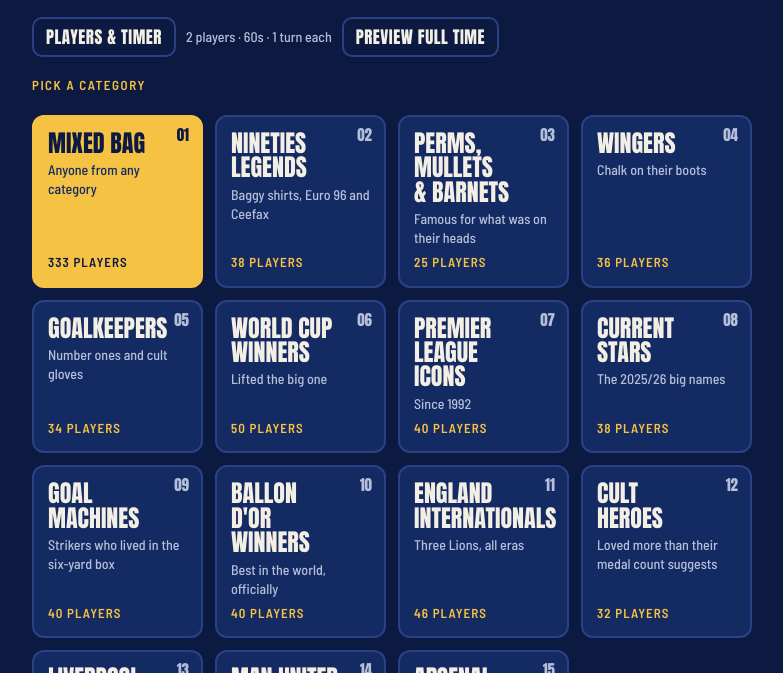
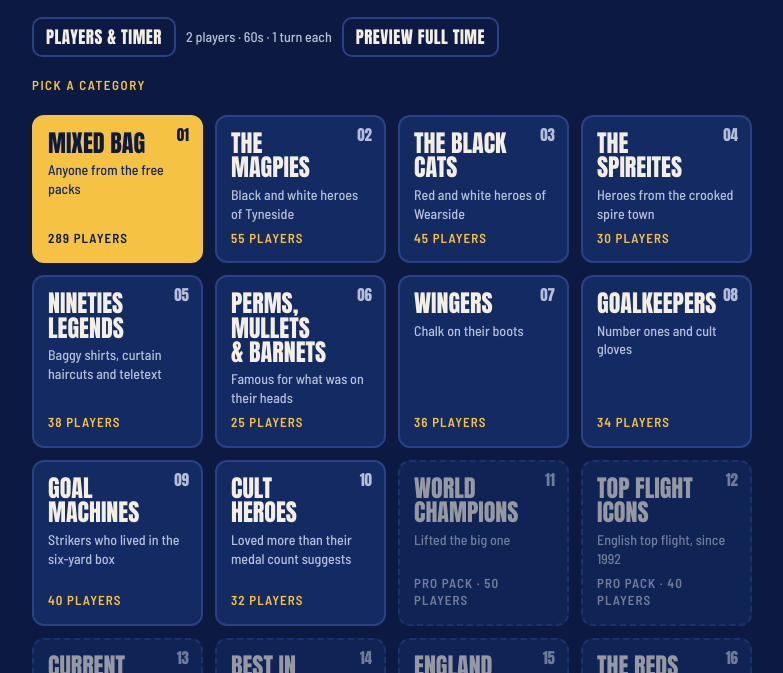
Before and after one commit to matt-jeffries/heads-gone, a plain HTML site: page index.html in a window 1280 px wide. Shown: the part 183-856 px from the top of the page, without its empty margins (248-1031 px from the left). Drawn offline with Linux system fonts and the light colour scheme.

Commit message:
Add Magpies, Black Cats and Spireites packs; 10 free packs, rest Pro
Rename packs to drop club, ground and competition brand names.

Co-Authored-By: Claude Opus 5.5 <noreply@anthropic.com>
Claude-Session: https://claude.ai/code/session_019859f77RENN1iitU1oho5E

```diff
--- a/categories.js
+++ b/categories.js
@@ -2,27 +2,39 @@
 // Wikidata-generated ones (written to wikidata-categories.js).
 window.CATEGORIES = [
   {
-    id: "90s", name: "Nineties Legends", blurb: "Baggy shirts, Euro 96 and Ceefax",
+    id: "magpies", free: true, name: "The Magpies", blurb: "Black and white heroes of Tyneside",
+    players: ["Alan Shearer","Jackie Milburn","Malcolm Macdonald","Hughie Gallacher","Bobby Moncur","Kevin Keegan","Peter Beardsley","Terry McDermott","Chris Waddle","Paul Gascoigne","Andy Cole","Les Ferdinand","David Ginola","Faustino Asprilla","Rob Lee","Philippe Albert","Steve Watson","Warren Barton","John Beresford","Pavel Srníček","Steve Howey","Lee Clark","Shay Given","Gary Speed","Nolberto Solano","Craig Bellamy","Laurent Robert","Kieron Dyer","Michael Owen","Obafemi Martins","Hatem Ben Arfa","Yohan Cabaye","Papiss Cissé","Demba Ba","Cheick Tioté","Fabricio Coloccini","Jonás Gutiérrez","Tim Krul","Moussa Sissoko","Jamaal Lascelles","Miguel Almirón","Allan Saint-Maximin","Callum Wilson","Joelinton","Bruno Guimarães","Kieran Trippier","Nick Pope","Sven Botman","Fabian Schär","Dan Burn","Sean Longstaff","Jacob Murphy","Alexander Isak","Anthony Gordon","Sandro Tonali"]
+  },
+  {
+    id: "blackcats", free: true, name: "The Black Cats", blurb: "Red and white heroes of Wearside",
+    players: ["Raich Carter","Bobby Gurney","Len Shackleton","Charlie Hurley","Jim Montgomery","Ian Porterfield","Dennis Tueart","Gary Rowell","Gary Bennett","Marco Gabbiadini","Kevin Ball","Niall Quinn","Kevin Phillips","Michael Gray","Thomas Sørensen","Stefan Schwarz","Julio Arca","Dwight Yorke","Kenwyne Jones","Djibril Cissé","Darren Bent","Asamoah Gyan","Jordan Henderson","Lee Cattermole","Craig Gordon","Phil Bardsley","Sebastian Larsson","John O'Shea","Wes Brown","Simon Mignolet","Stéphane Sessègnon","Steven Fletcher","Fabio Borini","Jermain Defoe","Patrick van Aanholt","Jordan Pickford","Lamine Koné","Aiden McGeady","Luke O'Nien","Ross Stewart","Jack Clarke","Dan Neil","Patrick Roberts","Jobe Bellingham","Chris Rigg"]
+  },
+  {
+    id: "spireites", free: true, name: "The Spireites", blurb: "Heroes from the crooked spire town",
+    players: ["Gordon Banks","Ernie Moss","Dave Blakey","Alan Birch","Sean Dyche","Kevin Davies","Jonathan Howard","Andy Morris","Tony Lormor","Chris Beaumont","Billy Mercer","Jamie Hewitt","Mark Jules","Darren Carr","Jack Lester","Jamie Ward","Derek Niven","Craig Westcarr","Tommy Lee","Sam Hird","Jordan Bowery","Kristian Dennis","Jamie Grimes","Liam Mandeville","Joe Quigley","Armando Dobra","Will Grigg","Tom Naylor","Mike Jones","Ryan Colclough"]
+  },
+  {
+    id: "90s", free: true, name: "Nineties Legends", blurb: "Baggy shirts, curtain haircuts and teletext",
     players: ["Alan Shearer","Eric Cantona","Ryan Giggs","Dennis Bergkamp","Gianfranco Zola","Paul Gascoigne","Ian Wright","Roberto Baggio","Ronaldo Nazário","Zinedine Zidane","Gabriel Batistuta","Paolo Maldini","George Weah","Peter Schmeichel","Matt Le Tissier","Jürgen Klinsmann","David Ginola","Robbie Fowler","Steve McManaman","Teddy Sheringham","Andy Cole","Tony Adams","Stuart Pearce","David Seaman","Les Ferdinand","Fabrizio Ravanelli","Juninho","Hristo Stoichkov","Romário","Gheorghe Hagi","Davor Šuker","Michael Owen","Roy Keane","Paul Ince","Patrick Vieira","Emmanuel Petit","Marc Overmars","Ole Gunnar Solskjær"]
   },
   {
-    id: "hair", name: "Perms, Mullets & Barnets", blurb: "Famous for what was on their heads",
+    id: "hair", free: true, name: "Perms, Mullets & Barnets", blurb: "Famous for what was on their heads",
     players: ["Kevin Keegan","Chris Waddle","Carlos Valderrama","Ruud Gullit","Barry Venison","Rudi Völler","Terry McDermott","Graeme Souness","Jason Lee","Taribo West","David Seaman","Roberto Baggio","Ronaldo Nazário","Marouane Fellaini","David Luiz","Carles Puyol","Abel Xavier","Alexi Lalas","Andrea Pirlo","Zlatan Ibrahimović","Gareth Bale","Mario Balotelli","Djibril Cissé","Jack Grealish","Paul Pogba"]
   },
   {
-    id: "wingers", name: "Wingers", blurb: "Chalk on their boots",
+    id: "wingers", free: true, name: "Wingers", blurb: "Chalk on their boots",
     players: ["Ryan Giggs","Cristiano Ronaldo","Arjen Robben","Franck Ribéry","Mohamed Salah","Sadio Mané","Raheem Sterling","Eden Hazard","Luís Figo","Marc Overmars","David Ginola","Garrincha","Stanley Matthews","George Best","Chris Waddle","John Barnes","Steve McManaman","Damien Duff","Robert Pires","Ashley Young","Aaron Lennon","Theo Walcott","Riyad Mahrez","Bukayo Saka","Vinícius Júnior","Leroy Sané","Kingsley Coman","Ángel Di María","Ricardo Quaresma","Nani","Antonio Valencia","Adama Traoré","Wilfried Zaha","Jack Grealish","Khvicha Kvaratskhelia","Lamine Yamal"]
   },
   {
-    id: "keepers", name: "Goalkeepers", blurb: "Number ones and cult gloves",
+    id: "keepers", free: true, name: "Goalkeepers", blurb: "Number ones and cult gloves",
     players: ["Peter Schmeichel","David Seaman","Gianluigi Buffon","Iker Casillas","Manuel Neuer","Petr Čech","Edwin van der Sar","Oliver Kahn","Lev Yashin","Gordon Banks","Peter Shilton","Pat Jennings","Neville Southall","Bruce Grobbelaar","José Luis Chilavert","René Higuita","Jorge Campos","Thibaut Courtois","Alisson Becker","Ederson","David de Gea","Jordan Pickford","Hugo Lloris","Joe Hart","Brad Friedel","Tim Howard","Shay Given","Jens Lehmann","Emiliano Martínez","Jan Oblak","Marc-André ter Stegen","Gianluigi Donnarumma","Kasper Schmeichel","David James"]
   },
   {
-    id: "worldcup", name: "World Cup Winners", blurb: "Lifted the big one",
+    id: "worldcup", name: "World Champions", blurb: "Lifted the big one",
     players: ["Pelé","Diego Maradona","Zinedine Zidane","Lionel Messi","Ronaldo Nazário","Ronaldinho","Cafu","Roberto Carlos","Rivaldo","Kylian Mbappé","Antoine Griezmann","Paul Pogba","N'Golo Kanté","Hugo Lloris","Thierry Henry","Fabien Barthez","Marcel Desailly","Lilian Thuram","Andrés Iniesta","Xavi","Iker Casillas","Sergio Ramos","Carles Puyol","David Villa","Fernando Torres","Fabio Cannavaro","Andrea Pirlo","Francesco Totti","Gianluigi Buffon","Alessandro Del Piero","Miroslav Klose","Thomas Müller","Manuel Neuer","Mario Götze","Bastian Schweinsteiger","Philipp Lahm","Bobby Moore","Geoff Hurst","Gordon Banks","Bobby Charlton","Franz Beckenbauer","Gerd Müller","Paolo Rossi","Ángel Di María","Emiliano Martínez","Julián Álvarez","Romário","Bebeto","Lothar Matthäus","Jürgen Klinsmann"]
   },
   {
-    id: "prem", name: "Premier League Icons", blurb: "Since 1992",
+    id: "prem", name: "Top Flight Icons", blurb: "English top flight, since 1992",
     players: ["Thierry Henry","Alan Shearer","Frank Lampard","Steven Gerrard","Wayne Rooney","Cristiano Ronaldo","Didier Drogba","Sergio Agüero","Mohamed Salah","Kevin De Bruyne","Harry Kane","Erling Haaland","Patrick Vieira","Roy Keane","John Terry","Rio Ferdinand","Vincent Kompany","Paul Scholes","Ryan Giggs","Eric Cantona","Dennis Bergkamp","Gianfranco Zola","Yaya Touré","David Silva","Cesc Fàbregas","Robin van Persie","Luis Suárez","Jamie Vardy","Son Heung-min","Virgil van Dijk","Ashley Cole","Gareth Bale","Eden Hazard","Michael Owen","Jermain Defoe","Peter Crouch","Matt Le Tissier","Tim Cahill","Kevin Phillips","Les Ferdinand"]
   },
   {
@@ -30,31 +42,31 @@ window.CATEGORIES = [
     players: ["Erling Haaland","Kylian Mbappé","Vinícius Júnior","Jude Bellingham","Lamine Yamal","Mohamed Salah","Harry Kane","Bukayo Saka","Cole Palmer","Phil Foden","Declan Rice","Martin Ødegaard","Pedri","Raphinha","Robert Lewandowski","Florian Wirtz","Jamal Musiala","Rodri","Federico Valverde","Alexander Isak","Bruno Fernandes","Virgil van Dijk","William Saliba","Victor Osimhen","Lautaro Martínez","Ousmane Dembélé","Khvicha Kvaratskhelia","Achraf Hakimi","Vitinha","Désiré Doué","Alexis Mac Allister","Trent Alexander-Arnold","Kevin De Bruyne","Bruno Guimarães","Michael Olise","Viktor Gyökeres","Pau Cubarsí","Jeremy Frimpong"]
   },
   {
-    id: "strikers", name: "Goal Machines", blurb: "Strikers who lived in the six-yard box",
+    id: "strikers", free: true, name: "Goal Machines", blurb: "Strikers who lived in the six-yard box",
     players: ["Alan Shearer","Thierry Henry","Ian Rush","Gary Lineker","Jimmy Greaves","Gerd Müller","Miroslav Klose","Robert Lewandowski","Zlatan Ibrahimović","Luis Suárez","Sergio Agüero","Harry Kane","Erling Haaland","Didier Drogba","Samuel Eto'o","Andriy Shevchenko","Filippo Inzaghi","Ruud van Nistelrooy","Raúl","Fernando Torres","Karim Benzema","Edinson Cavani","Gabriel Batistuta","Hernán Crespo","Christian Vieri","Romário","Michael Owen","Robbie Fowler","Andy Cole","Jermain Defoe","Wayne Rooney","Ian Wright","Teddy Sheringham","Les Ferdinand","Jamie Vardy","Peter Crouch","Emile Heskey","Dwight Yorke","Kevin Phillips","Eusébio"]
   },
   {
-    id: "ballon", name: "Ballon d'Or Winners", blurb: "Best in the world, officially",
+    id: "ballon", name: "Best in the World", blurb: "Officially crowned the planet's best",
     players: ["Lionel Messi","Cristiano Ronaldo","Luka Modrić","Karim Benzema","Rodri","Ousmane Dembélé","Kaká","Ronaldinho","Fabio Cannavaro","Andriy Shevchenko","Pavel Nedvěd","Ronaldo Nazário","Michael Owen","Luís Figo","Rivaldo","Zinedine Zidane","George Weah","Matthias Sammer","Hristo Stoichkov","Roberto Baggio","Jean-Pierre Papin","Marco van Basten","Lothar Matthäus","Ruud Gullit","Igor Belanov","Michel Platini","Paolo Rossi","Karl-Heinz Rummenigge","Kevin Keegan","Allan Simonsen","Johan Cruyff","Franz Beckenbauer","Gerd Müller","George Best","Bobby Charlton","Eusébio","Denis Law","Alfredo Di Stéfano","Lev Yashin","Stanley Matthews"]
   },
   {
-    id: "england", name: "England Internationals", blurb: "Three Lions, all eras",
+    id: "england", name: "England Internationals", blurb: "Capped for England, all eras",
     players: ["Bobby Moore","Bobby Charlton","Gary Lineker","Paul Gascoigne","Alan Shearer","David Beckham","Wayne Rooney","Steven Gerrard","Frank Lampard","John Terry","Rio Ferdinand","Ashley Cole","Michael Owen","Paul Scholes","Harry Kane","Raheem Sterling","Jordan Henderson","Bukayo Saka","Jude Bellingham","Declan Rice","Phil Foden","Jack Grealish","Marcus Rashford","Jordan Pickford","Kyle Walker","Harry Maguire","John Stones","Stuart Pearce","Tony Adams","David Seaman","Peter Shilton","Gordon Banks","Bryan Robson","Glenn Hoddle","Kevin Keegan","Chris Waddle","John Barnes","Teddy Sheringham","Peter Crouch","Emile Heskey","Jermain Defoe","Theo Walcott","Joe Cole","Gareth Southgate","Sol Campbell","Cole Palmer"]
   },
   {
-    id: "cult", name: "Cult Heroes", blurb: "Loved more than their medal count suggests",
+    id: "cult", free: true, name: "Cult Heroes", blurb: "Loved more than their medal count suggests",
     players: ["Jay-Jay Okocha","Matt Le Tissier","Paolo Di Canio","Faustino Asprilla","Juninho","Fabrizio Ravanelli","Georgi Kinkladze","Benito Carbone","Yakubu","Nwankwo Kanu","Peter Crouch","Tony Yeboah","Duncan Ferguson","Jimmy Bullard","Rory Delap","Robbie Savage","Craig Bellamy","Dimitar Berbatov","Adel Taarabt","Mario Balotelli","Vinnie Jones","Dean Windass","Kevin Davies","Nolberto Solano","Lomana LuaLua","Andy Carroll","Emmanuel Adebayor","Grant Holt","Rickie Lambert","Glenn Murray","Charlie Austin","Troy Deeney"]
   },
   {
-    id: "liverpool", name: "Liverpool Legends", blurb: "Anfield's finest",
+    id: "liverpool", name: "The Reds", blurb: "Legends from the red half of Merseyside",
     players: ["Kenny Dalglish","Ian Rush","Steven Gerrard","Jamie Carragher","John Barnes","Robbie Fowler","Michael Owen","Steve McManaman","Graeme Souness","Kevin Keegan","Bruce Grobbelaar","Alan Hansen","Mark Lawrenson","Phil Thompson","Emlyn Hughes","Ray Clemence","John Aldridge","Peter Beardsley","Jan Mølby","Sami Hyypiä","Xabi Alonso","Fernando Torres","Luis Suárez","Dietmar Hamann","Jerzy Dudek","Mohamed Salah","Sadio Mané","Roberto Firmino","Virgil van Dijk","Jordan Henderson","Trent Alexander-Arnold","Alisson Becker","Andrew Robertson","Pepe Reina","Dirk Kuyt","Ian St John","Roger Hunt","Phil Neal","Javier Mascherano"]
   },
   {
-    id: "manutd", name: "Man United Legends", blurb: "Old Trafford greats",
+    id: "manutd", name: "Red Devils", blurb: "Legends from the red half of Manchester",
     players: ["George Best","Bobby Charlton","Denis Law","Eric Cantona","Ryan Giggs","Paul Scholes","David Beckham","Roy Keane","Gary Neville","Peter Schmeichel","Cristiano Ronaldo","Wayne Rooney","Rio Ferdinand","Nemanja Vidić","Bryan Robson","Mark Hughes","Steve Bruce","Gary Pallister","Denis Irwin","Ole Gunnar Solskjær","Andy Cole","Dwight Yorke","Teddy Sheringham","Ruud van Nistelrooy","Edwin van der Sar","Patrice Evra","Michael Carrick","Robin van Persie","Dimitar Berbatov","Park Ji-sung","Nicky Butt","Phil Neville","Jaap Stam","Bruno Fernandes","Marcus Rashford","David de Gea","Lee Sharpe","Paul Ince"]
   },
   {
-    id: "arsenal", name: "Arsenal Legends", blurb: "Highbury and beyond",
+    id: "arsenal", name: "The Gunners", blurb: "North London's red and white",
     players: ["Thierry Henry","Dennis Bergkamp","Patrick Vieira","Tony Adams","Ian Wright","Robert Pires","Freddie Ljungberg","Sol Campbell","Ashley Cole","Jens Lehmann","David Seaman","Lee Dixon","Nigel Winterburn","Steve Bould","Martin Keown","Ray Parlour","Marc Overmars","Emmanuel Petit","Nicolas Anelka","Nwankwo Kanu","Cesc Fàbregas","Robin van Persie","Gilberto Silva","Kolo Touré","Charlie George","Liam Brady","Pat Jennings","David Rocastle","Paul Merson","Alan Smith","Santi Cazorla","Mesut Özil","Alexis Sánchez","Bukayo Saka","Martin Ødegaard","Declan Rice","William Saliba","Gabriel Martinelli","Aaron Ramsey","Olivier Giroud","Pierre-Emerick Aubameyang"]
   }
 ];
--- a/index.html
+++ b/index.html
@@ -75,6 +75,8 @@ h2 { font: 400 32px/1 var(--display); text-transform: uppercase; margin: 0; lett
 .sticker .name { font: 400 24px/1.02 var(--display); text-transform: uppercase; color: var(--chalk); padding-right: 28px; text-wrap: balance; }
 .sticker .blurb { font-size: 14px; color: var(--chalk-dim); font-weight: 500; }
 .sticker .count { margin-top: auto; font-size: 13px; letter-spacing: 0.08em; text-transform: uppercase; color: var(--gold); }
+.sticker.locked { opacity: 0.6; border-style: dashed; }
+.sticker.locked .count { color: var(--chalk-dim); }
 .sticker.mix { background: var(--gold); border-color: var(--gold); }
 .sticker.mix .name, .sticker.mix .count, .sticker.mix .no { color: var(--navy-deep); }
 .sticker.mix .blurb { color: var(--navy); }
@@ -297,9 +299,14 @@ h2 { font: 400 32px/1 var(--display); text-transform: uppercase; margin: 0; lett
 (() => {
   const $ = (id) => document.getElementById(id);
   const CATS = [...(window.CATEGORIES || []), ...(window.WIKIDATA_CATEGORIES || [])];
-  const MIX = { id: "mix", name: "Mixed Bag", blurb: "Anyone from any category",
-    players: [...new Set(CATS.flatMap((c) => c.players))] };
-  const ALL = [MIX, ...CATS];
+  // Ten packs are free (Mixed Bag plus the nine marked free); the rest are Pro packs.
+  // ?unlock in the URL opens everything, for testing.
+  const UNLOCKED = new URLSearchParams(location.search).has("unlock");
+  const FREE = CATS.filter((c) => c.free), PRO = CATS.filter((c) => !c.free);
+  const MIX = { id: "mix", free: true, name: "Mixed Bag", blurb: "Anyone from the free packs",
+    players: [...new Set(FREE.flatMap((c) => c.players))] };
+  const ALL = [MIX, ...FREE, ...PRO];
+  const isOpen = (c) => c.free || UNLOCKED;
   const TIMES = [30, 60, 90];
   const ROUNDS = [1, 2, 3, 5];
 
@@ -326,13 +333,13 @@ h2 { font: 400 32px/1 var(--display); text-transform: uppercase; margin: 0; lett
     const grid = $("grid"); grid.textContent = "";
     ALL.forEach((c, i) => {
       const b = document.createElement("button");
-      b.className = "sticker" + (c.id === "mix" ? " mix" : "");
+      b.className = "sticker" + (c.id === "mix" ? " mix" : "") + (isOpen(c) ? "" : " locked");
       b.innerHTML = `<span class="no"></span><span class="name"></span><span class="blurb"></span><span class="count"></span>`;
       b.querySelector(".no").textContent = String(i + 1).padStart(2, "0");
       b.querySelector(".name").textContent = c.name;
       b.querySelector(".blurb").textContent = c.blurb;
-      b.querySelector(".count").textContent = `${c.players.length} players`;
-      b.onclick = () => pickCategory(c);
+      b.querySelector(".count").textContent = isOpen(c) ? `${c.players.length} players` : `Pro pack · ${c.players.length} players`;
+      b.onclick = () => isOpen(c) ? pickCategory(c) : toast(`${c.name} is a Pro pack. Unlocking Pro packs is coming soon.`);
       grid.append(b);
     });
     $("setup-summary").textContent =
```
